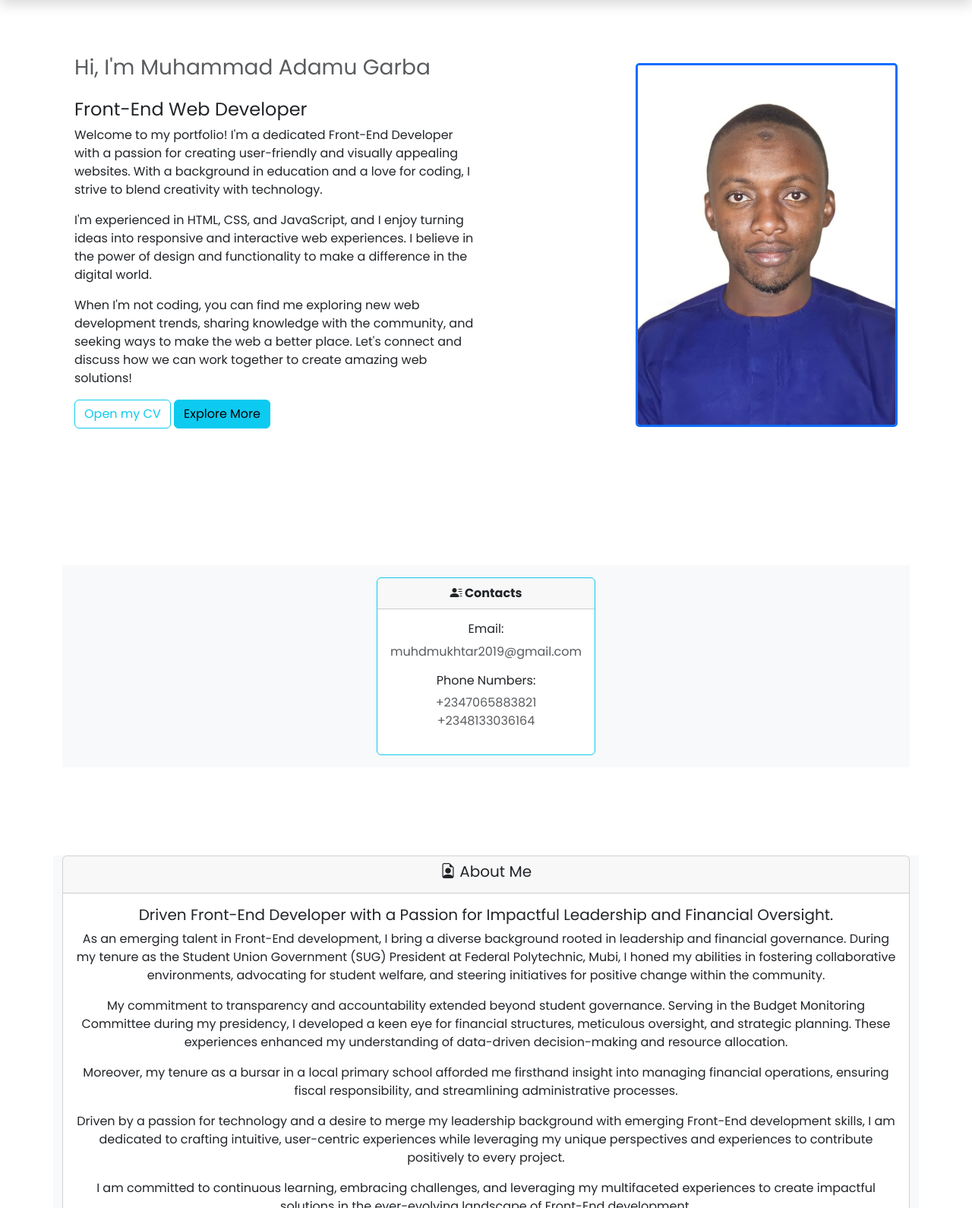
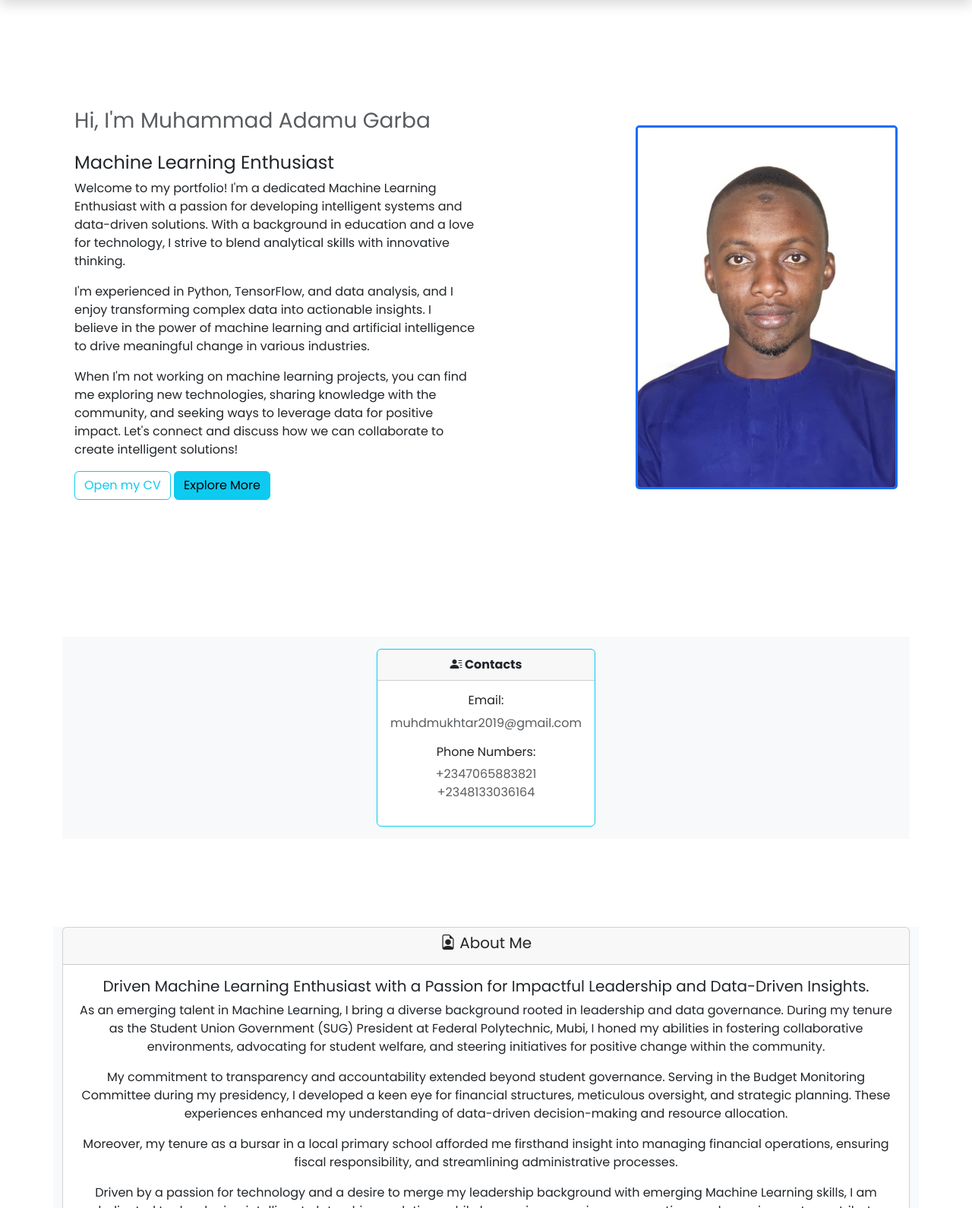
Before and after one commit to MW-Tech-Solutions/Portfolio, a plain HTML site: page index.html in a window 1280 px wide. Shown: the part 58-1648 px from the top of the page at 76% size. Drawn offline with nearby package versions, Linux system fonts and the light colour scheme.

Commit message:
Update index.html

```diff
--- a/index.html
+++ b/index.html
@@ -13,6 +13,7 @@
         }
         body {
             transition: background-color 0.3s, color 0.3s;
+            padding-top: 70px; /* To prevent content from being hidden behind the fixed navbar */
         }
         .dark-theme {
             background-color: #121212;
@@ -25,17 +26,18 @@
             border: 3px solid #0d6efd;
             border-radius: 5px;
         }
+        /* Removed the fixed positioning */
         #theme-toggle {
-            position: fixed;
+            /* position: fixed;
             top: 10px;
             right: 10px;
-            z-index: 1000;
+            z-index: 1000; */
+            margin-left: 10px;
         }
     </style>
 </head>
 <body>
-    <button id="theme-toggle" class="btn btn-outline-secondary">Dark Mode</button>
-
+    <!-- Navbar with Theme Toggle Button -->
     <nav class="navbar navbar-expand-md navbar-light shadow fixed-top bg-info">
         <div class="container-xxl">
             <a class="navbar-brand" href="#">
@@ -58,6 +60,10 @@
                     <li class="nav-item px-2">
                         <a href="#about" class="nav-link text-dark text-muted fw-bold"><i class="bi bi-file-earmark-person"></i> About Me</a>
                     </li>
+                    <!-- Theme Toggle Button -->
+                    <li class="nav-item px-2">
+                        <button id="theme-toggle" class="btn btn-outline-secondary">Dark Mode</button>
+                    </li>
                 </ul>
             </div>
         </div>
@@ -69,17 +75,17 @@
                 <div class="col-md-6 py-4 text-center text-md-start">
                     <div class="py-4" id="paragraphs">
                         <h3 class="py-3 text-muted">Hi, I'm Muhammad Adamu Garba</h3>
-                        <h4 class="p-0">Front-End Web Developer</h4>
-                        <p>Welcome to my portfolio! I'm a dedicated Front-End Developer with a passion for creating user-friendly and visually appealing websites. With a background in education and a love for coding, I strive to blend creativity with technology.</p>
-                        <p>I'm experienced in HTML, CSS, and JavaScript, and I enjoy turning ideas into responsive and interactive web experiences. I believe in the power of design and functionality to make a difference in the digital world.</p>
-                        <p>When I'm not coding, you can find me exploring new web development trends, sharing knowledge with the community, and seeking ways to make the web a better place. Let's connect and discuss how we can work together to create amazing web solutions!</p>
+                        <h4 class="p-0">Machine Learning Enthusiast</h4>
+                        <p>Welcome to my portfolio! I'm a dedicated Machine Learning Enthusiast with a passion for developing intelligent systems and data-driven solutions. With a background in education and a love for technology, I strive to blend analytical skills with innovative thinking.</p>
+                        <p>I'm experienced in Python, TensorFlow, and data analysis, and I enjoy transforming complex data into actionable insights. I believe in the power of machine learning and artificial intelligence to drive meaningful change in various industries.</p>
+                        <p>When I'm not working on machine learning projects, you can find me exploring new technologies, sharing knowledge with the community, and seeking ways to leverage data for positive impact. Let's connect and discuss how we can collaborate to create intelligent solutions!</p>
                         <button type="button" class="btn btn-outline-info" data-bs-toggle="modal" data-bs-target="#pdfModal" onclick="loadPDF('files/MAG CV Email.pdf')">Open my CV</button>
                         <a class="btn btn-info" href="#about">Explore More</a>
                     </div>
                 </div>
                 <div class="col-md-4 py-4">
                     <div class="pt-4 text-center d-none d-md-block">
-                        <img class="img-fluid float-left img-border" src="passport white (2).jpg" alt="">
+                        <img class="img-fluid float-left img-border" src="passport white (2).jpg" alt="Profile Picture">
                     </div>
                 </div>
             </div>
@@ -110,12 +116,12 @@
                         <h5><i class="bi bi-file-earmark-person"></i> About Me</h5>
                     </div>
                     <div class="card-body">
-                        <h5 class="card-title">Driven Front-End Developer with a Passion for Impactful Leadership and Financial Oversight.</h5>
-                        <p class="card-text">As an emerging talent in Front-End development, I bring a diverse background rooted in leadership and financial governance. During my tenure as the Student Union Government (SUG) President at Federal Polytechnic, Mubi, I honed my abilities in fostering collaborative environments, advocating for student welfare, and steering initiatives for positive change within the community.</p>
+                        <h5 class="card-title">Driven Machine Learning Enthusiast with a Passion for Impactful Leadership and Data-Driven Insights.</h5>
+                        <p class="card-text">As an emerging talent in Machine Learning, I bring a diverse background rooted in leadership and data governance. During my tenure as the Student Union Government (SUG) President at Federal Polytechnic, Mubi, I honed my abilities in fostering collaborative environments, advocating for student welfare, and steering initiatives for positive change within the community.</p>
                         <p class="card-text">My commitment to transparency and accountability extended beyond student governance. Serving in the Budget Monitoring Committee during my presidency, I developed a keen eye for financial structures, meticulous oversight, and strategic planning. These experiences enhanced my understanding of data-driven decision-making and resource allocation.</p>
                         <p class="card-text">Moreover, my tenure as a bursar in a local primary school afforded me firsthand insight into managing financial operations, ensuring fiscal responsibility, and streamlining administrative processes.</p>
-                        <p class="card-text">Driven by a passion for technology and a desire to merge my leadership background with emerging Front-End development skills, I am dedicated to crafting intuitive, user-centric experiences while leveraging my unique perspectives and experiences to contribute positively to every project.</p>
-                        <p class="card-text">I am committed to continuous learning, embracing challenges, and leveraging my multifaceted experiences to create impactful solutions in the ever-evolving landscape of Front-End development.</p>
+                        <p class="card-text">Driven by a passion for technology and a desire to merge my leadership background with emerging Machine Learning skills, I am dedicated to developing intelligent, data-driven solutions while leveraging my unique perspectives and experiences to contribute positively to every project.</p>
+                        <p class="card-text">I am committed to continuous learning, embracing challenges, and leveraging my multifaceted experiences to create impactful solutions in the ever-evolving landscape of Machine Learning.</p>
                         <a href="#intro" class="btn btn-outline-info"><i class="bi bi-house"></i> Go To Top</a>
                     </div>
                 </div>
@@ -123,6 +129,7 @@
         </div>
     </section>
 
+    <!-- CV Modal -->
     <div class="modal fade" id="pdfModal" tabindex="-1" role="dialog" aria-labelledby="pdfModalLabel" aria-hidden="true">
         <div class="modal-dialog modal-dialog-centered modal-lg">
             <div class="modal-content">
@@ -137,6 +144,7 @@
         </div>
     </div>
 
+    <!-- JavaScript -->
     <script>
         const themeToggle = document.getElementById('theme-toggle');
         const body = document.body;
@@ -150,7 +158,8 @@
         }
     </script>
 
+    <!-- Bootstrap JS and Popper.js -->
     <script src="https://cdn.jsdelivr.net/npm/@popperjs/core@2.9.3/dist/umd/popper.min.js"></script>
-    <script src="https://cdn.jsdelivr.net/npm/bootstrap@5.1.3/dist/js/bootstrap.min.js"></script>
+    <script src="https://cdn.jsdelivr.net/npm/bootstrap@5.3.2/dist/js/bootstrap.min.js"></script>
 </body>
 </html>
```
